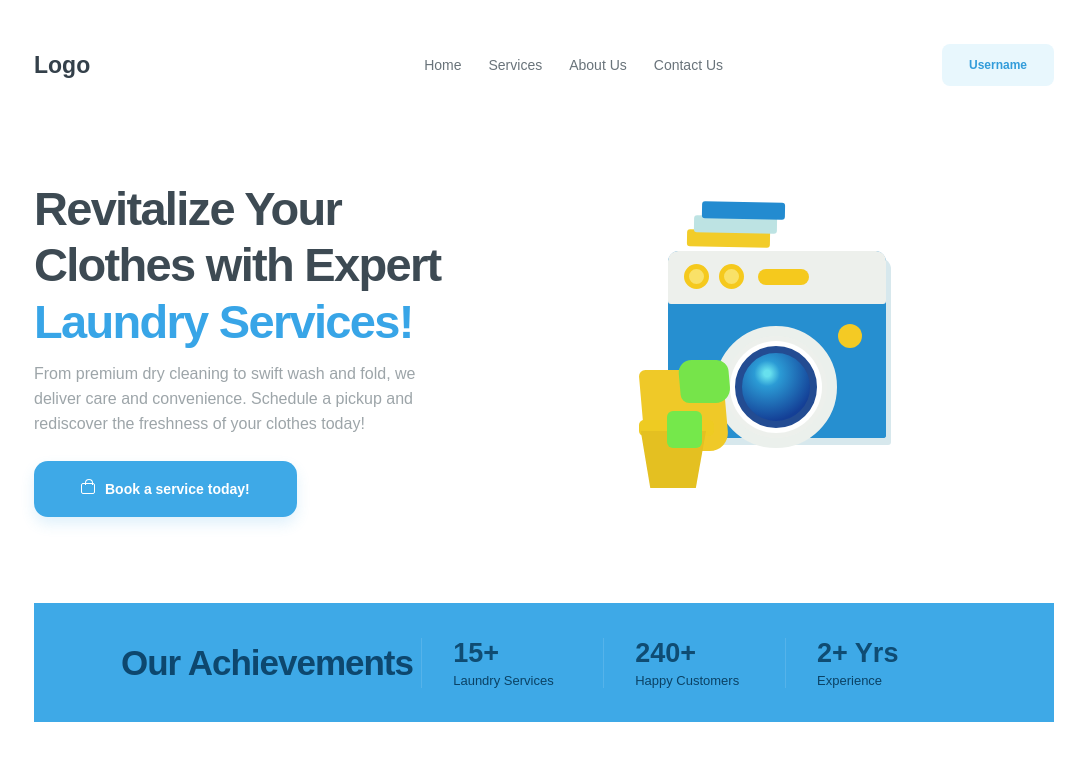
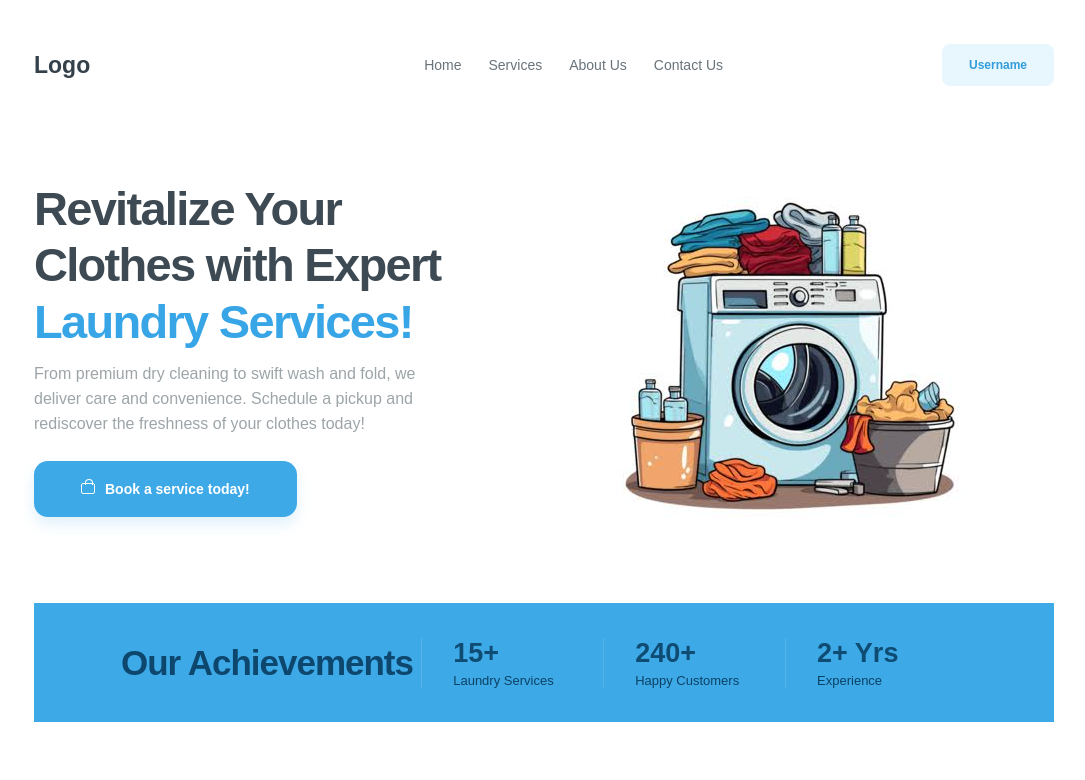
Before and after one commit to mohit-capsitech/MERN, a plain HTML site: page Perfect/index.html in a window 1280 px wide. Shown: the top 780 px of the page, without its empty margins (96-1181 px from the left). Drawn offline with Linux system fonts and the light colour scheme.

Commit message:
change img

```diff
--- a/Perfect/index.html
+++ b/Perfect/index.html
@@ -28,12 +28,7 @@
             <a class="book-button" href="services.html"><span class="tiny-bag" aria-hidden="true"></span>Book a service today!</a>
           </div>
           <div class="laundry-illustration" role="img" aria-label="Blue washing machine with laundry basket">
-            <div class="illustration-towels"><i></i><i></i><i></i></div>
-            <div class="machine">
-              <div class="machine-controls"><b></b><b></b><strong></strong></div>
-              <div class="machine-body"><div class="machine-door"><div></div></div><i></i></div>
-            </div>
-            <div class="laundry-basket"><span></span><b></b></div>
+            <img src="images/Main.png" alt="">
           </div>
         </section>
 
```
